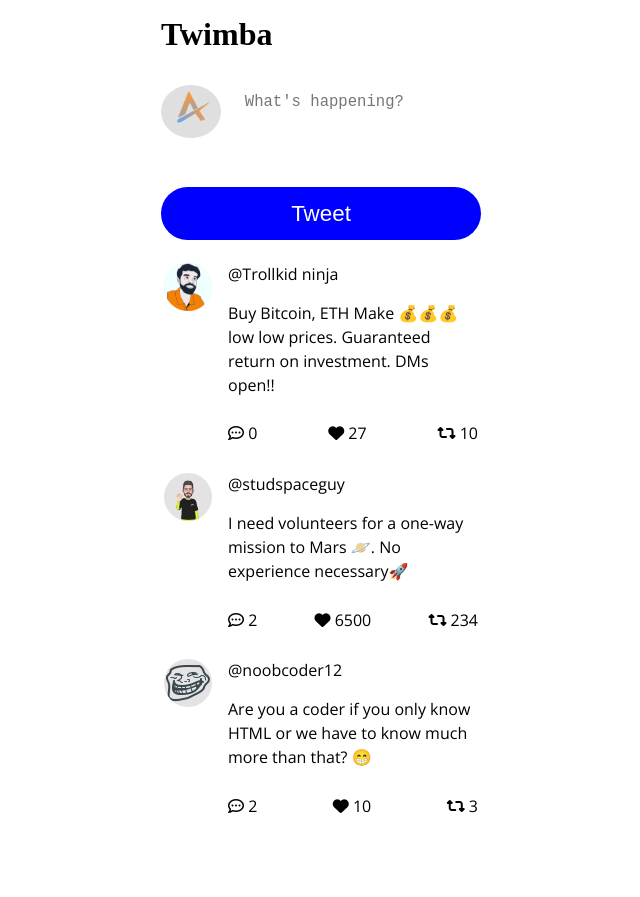
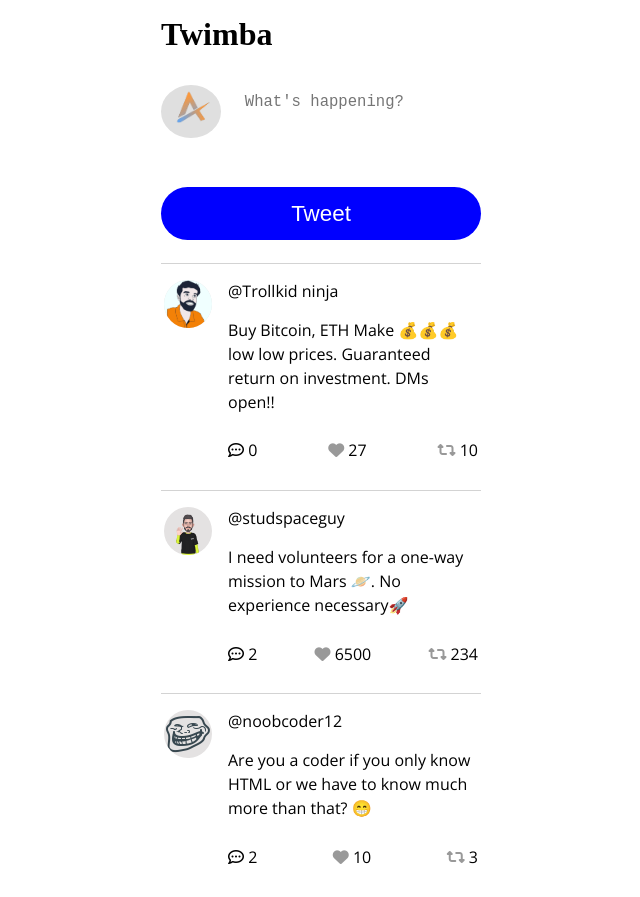
Before and after one commit to Ayush1M/Twimba, a plain HTML site: page index.html in a window 1280 px wide. Shown: the whole page, without its empty margins (319-959 px from the left). Before the commit the page ends 846 px from the top, so only its background shows below. Drawn offline with nearby package versions, Linux system fonts and the light colour scheme.

Commit message:
added styling for tweet icons and added a border for each tweet.

```diff
--- a/style.css
+++ b/style.css
@@ -36,6 +36,9 @@ header{
     margin-right: 1em;
 }
 
+
+/* ======= text-area and btn ======= */
+
 textarea{
    width: 100%;
    height: 80px;
@@ -65,6 +68,8 @@ textarea{
 
 .tweet{
     margin-bottom: 1.8em;
+    padding-top: 1em;
+    border-top: 1px solid lightgray;
 }
 
 .tweet-inner{
@@ -95,3 +100,12 @@ textarea{
     display: flex;
     justify-content: space-between;
 }
+
+.fa-solid{
+    color: #999;
+}
+
+.fa-solid,
+.fa-regular{
+    cursor: pointer;
+}
```
